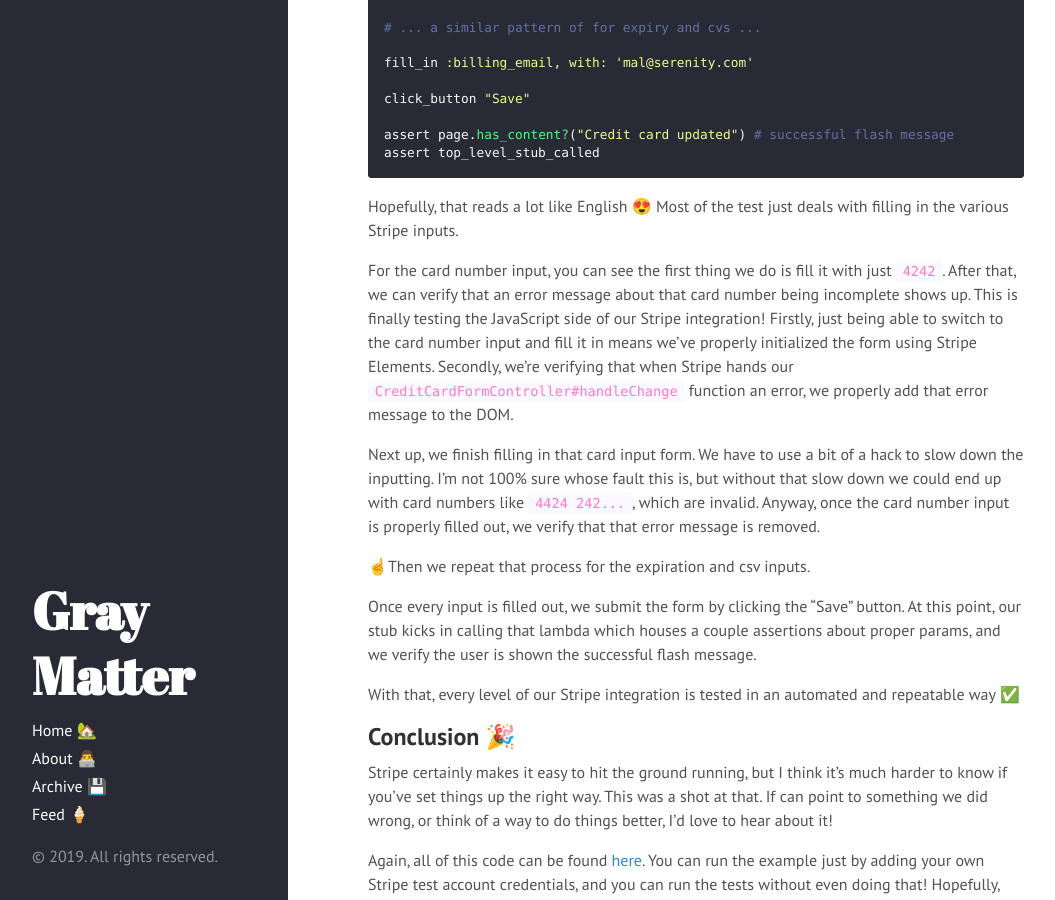
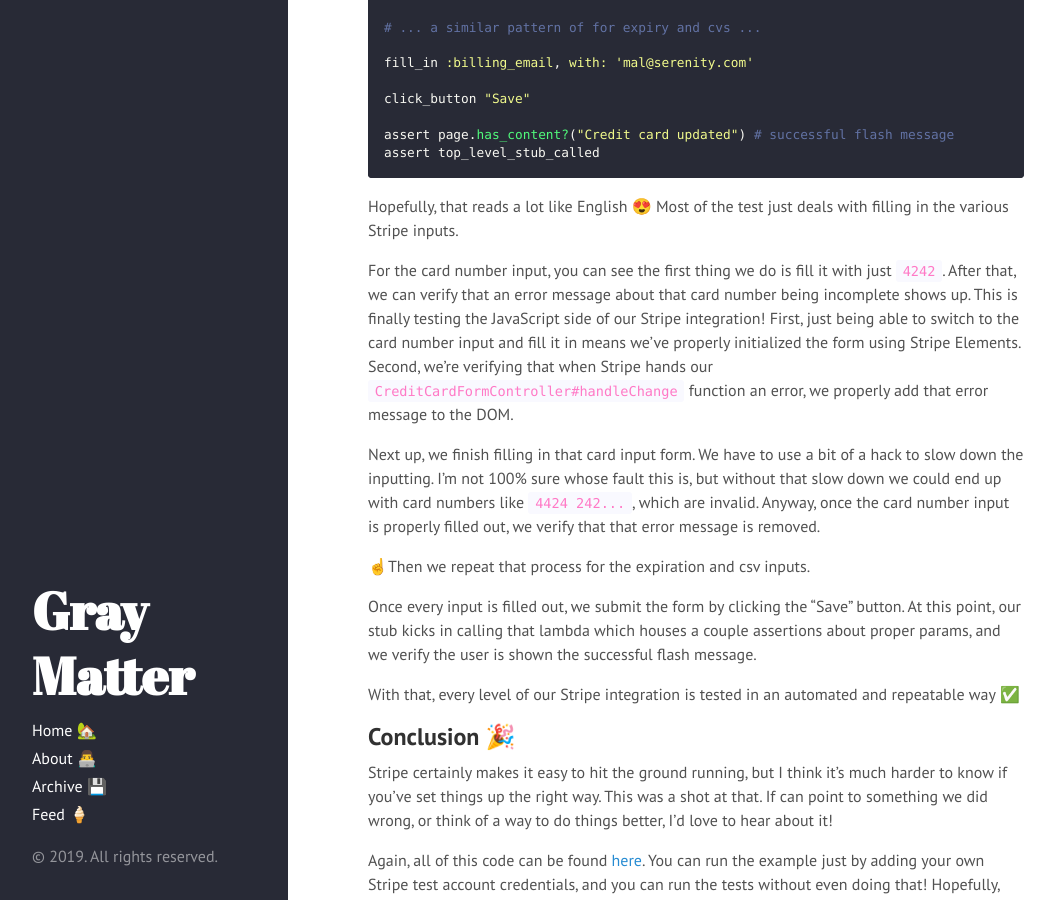
Before and after one commit to gkemmey/gray_matter, a Jekyll site: the page built from _posts/2019-08-02-how-i-added-stripe-to-skilltree-the-hard-way.md, in a window 1280 px wide and 900 px high, scrolled down 25418 px. Shown: the whole window, without its empty margins (0-1055 px from the left). Built offline with Jekyll 4.4.1, drawn with Linux system fonts in a browser that asks for light colours; comment, search, counter and statistics services are not loaded; some of the changed text lies outside the part shown.

Commit message:
ditch firstly / secondly

```diff
--- a/_posts/2019-08-02-how-i-added-stripe-to-skilltree-the-hard-way.md
+++ b/_posts/2019-08-02-how-i-added-stripe-to-skilltree-the-hard-way.md
@@ -569,9 +569,9 @@
 
 ### The `StripeEvent` model (not to be confused with `Stripe::Event` from `stripe-ruby`)
 
-Firstly, Stripe says it's possible they'll send you the same event more than once, but because of our unique validation this table serves as a record of already handled events when we're determining whether we need to process an event from Stripe.
+First, Stripe says it's possible they'll send you the same event more than once, but because of our unique validation this table serves as a record of already handled events when we're determining whether we need to process an event from Stripe.
 
-Secondly, this class provides a slightly nicer API around the `Stripe::Event` object. All `Stripe::Event` records respond to `.data.object`. Depending upon the type of event, the type of object returned from that chain of method calls will be different. For example, if it's a `charge.refunded` event, `.data.object` returns a `Stripe::Charge` object; if it's a `customer.subscription.trial_will_end` event, `.data.object` returns a `Stripe::Subscription` object.
+Second, this class provides a slightly nicer API around the `Stripe::Event` object. All `Stripe::Event` records respond to `.data.object`. Depending upon the type of event, the type of object returned from that chain of method calls will be different. For example, if it's a `charge.refunded` event, `.data.object` returns a `Stripe::Charge` object; if it's a `customer.subscription.trial_will_end` event, `.data.object` returns a `Stripe::Subscription` object.
 
 So to make this a little nicer to work with, we first memoize access to the underlying event object:
 
@@ -1056,7 +1056,7 @@
 
 Hopefully, that reads a lot like English 😍 Most of the test just deals with filling in the various Stripe inputs.
 
-For the card number  input, you can see the first thing we do is fill it with just `4242`. After that, we can verify that an error message about that card number being incomplete shows up. This is finally testing the JavaScript side of our Stripe integration! Firstly, just being able to switch to the card number input and fill it in means we've properly initialized the form using Stripe Elements. Secondly, we're verifying that when Stripe hands our `CreditCardFormController#handleChange` function an error, we properly add that error message to the DOM.
+For the card number  input, you can see the first thing we do is fill it with just `4242`. After that, we can verify that an error message about that card number being incomplete shows up. This is finally testing the JavaScript side of our Stripe integration! First, just being able to switch to the card number input and fill it in means we've properly initialized the form using Stripe Elements. Second, we're verifying that when Stripe hands our `CreditCardFormController#handleChange` function an error, we properly add that error message to the DOM.
 
 Next up, we finish filling in that card input form. We have to use a bit of a hack to slow down the inputting. I'm not 100% sure whose fault this is, but without that slow down we could end up with card numbers like `4424 242...`, which are invalid. Anyway, once the card number input is properly filled out, we verify that that error message is removed.
 
```
